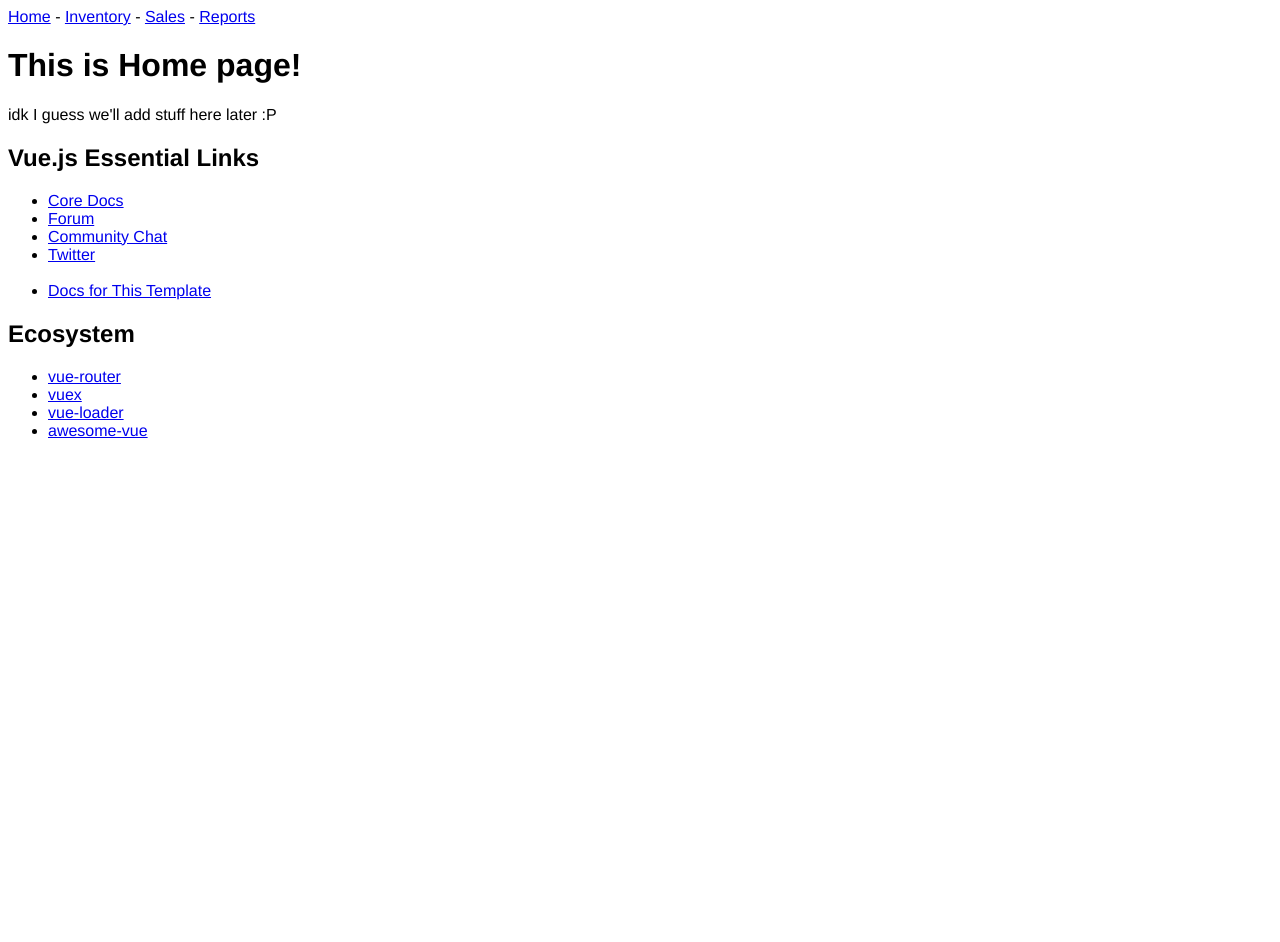
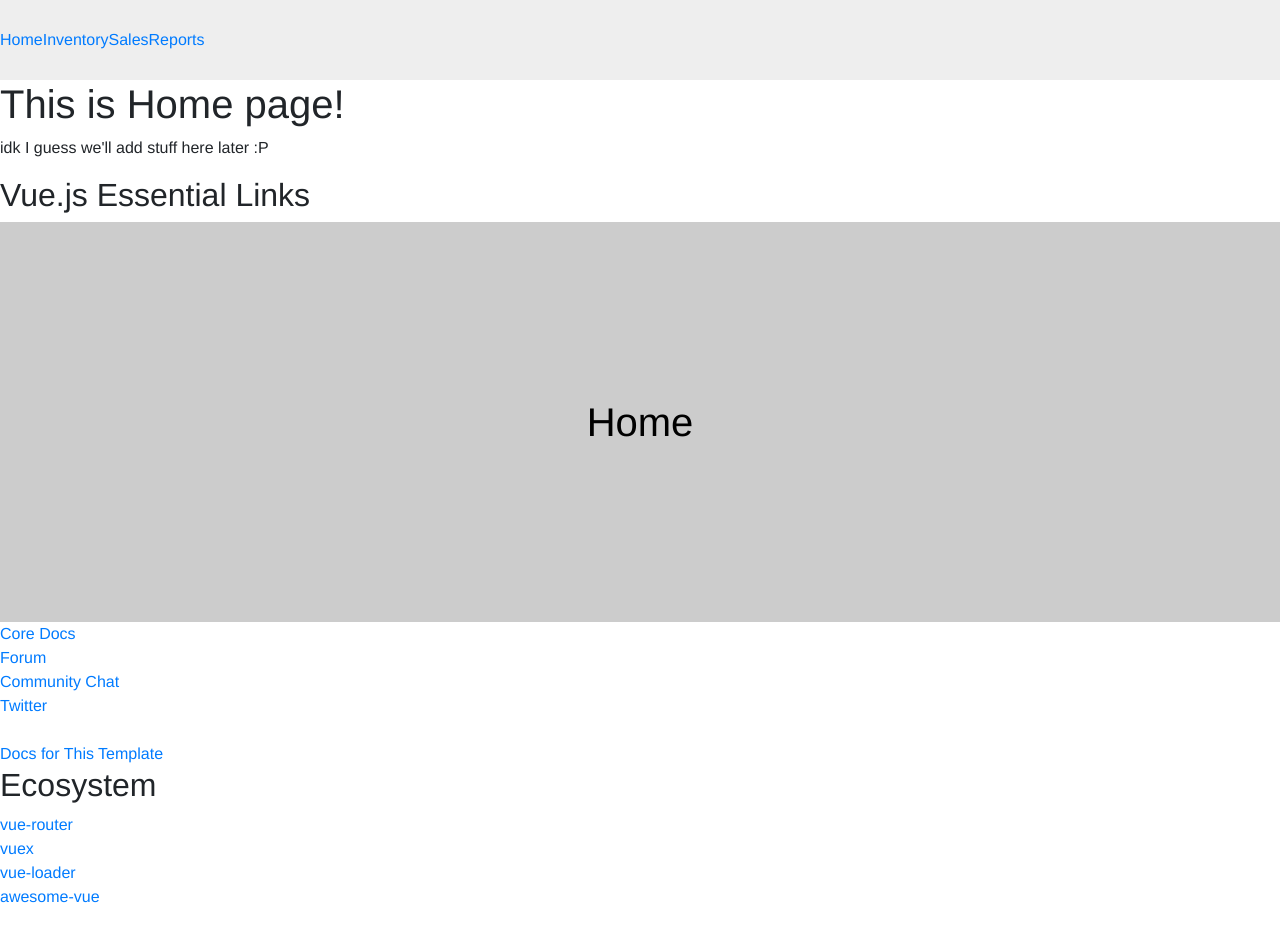
Before and after one commit to denovodavid/dp2, a Vue app: page / in a window 1280 px wide. Shown: the top 942 px of the page. Before the commit the page ends 800 px from the top, so only its background shows below. Built offline with nearby package versions, Linux system fonts and the light colour scheme.

Commit message:
Added Sass
Updated the Sass directories to the project assets so now we can go ahead and add all our styling there.

```diff
--- a/package.json
+++ b/package.json
@@ -32,9 +32,10 @@
     "babel-plugin-transform-vue-jsx": "^3.5.0",
     "babel-preset-env": "^1.3.2",
     "babel-preset-stage-2": "^6.22.0",
+    "bootstrap-vue": "^2.0.0-rc.6",
     "chalk": "^2.0.1",
     "copy-webpack-plugin": "^4.0.1",
-    "css-loader": "^0.28.0",
+    "css-loader": "^0.28.11",
     "eslint": "^4.15.0",
     "eslint-config-standard": "^10.2.1",
     "eslint-friendly-formatter": "^3.0.0",
@@ -51,6 +52,7 @@
     "jest": "^22.0.4",
     "jest-serializer-vue": "^0.3.0",
     "node-notifier": "^5.1.2",
+    "node-sass": "^4.8.3",
     "optimize-css-assets-webpack-plugin": "^3.2.0",
     "ora": "^1.2.0",
     "portfinder": "^1.0.13",
@@ -58,6 +60,7 @@
     "postcss-loader": "^2.0.8",
     "postcss-url": "^7.2.1",
     "rimraf": "^2.6.0",
+    "sass-loader": "^6.0.7",
     "semver": "^5.3.0",
     "shelljs": "^0.7.6",
     "uglifyjs-webpack-plugin": "^1.1.1",
--- a/src/App.vue
+++ b/src/App.vue
@@ -1,14 +1,30 @@
 <template>
   <div id="app">
     <!-- <img src="./assets/logo.png"> -->
-    <router-link to="/">Home</router-link>
-    -
-    <router-link to="/inventory">Inventory</router-link>
-    -
-    <router-link to="/sales">Sales</router-link>
-    -
-    <router-link to="/reports">Reports</router-link>
-
+    <header>
+      <nav>
+        <div class="nav-inner">
+          <div class="row">
+            <div class="col">
+              <ul class="nav-menu">
+                <li>
+                  <router-link to="/">Home</router-link>
+                </li>
+                <li>
+                  <router-link to="/inventory">Inventory</router-link>
+                </li>
+                <li>
+                  <router-link to="/sales">Sales</router-link>
+                </li>
+                <li>
+                  <router-link to="/reports">Reports</router-link>
+                </li>
+              </ul>
+            </div>
+          </div>
+        </div>
+      </nav>
+    </header>
     <router-view/>
   </div>
 </template>
@@ -19,10 +35,17 @@ export default {
 }
 </script>
 
-<style>
+<style lang="scss">
 #app {
   font-family: 'Avenir', Helvetica, Arial, sans-serif;
   -webkit-font-smoothing: antialiased;
   -moz-osx-font-smoothing: grayscale;
 }
+
+/* import package styles */
+@import '../node_modules/bootstrap/dist/css/bootstrap.css';
+@import '../node_modules/bootstrap-vue/dist/bootstrap-vue.css';
+
+/* The site.scss file contains the imports for all the invdividual sass files */
+@import 'assets/sass/site.scss';
 </style>
--- /dev/null
+++ b/src/assets/sass/_base.scss
@@ -0,0 +1,14 @@
+// place basic style overrides here to html elements
+// one I like to do for example is removing the default bullet styling of <ul> elements
+
+ul
+{
+	list-style: none;
+	margin: 0px;
+	padding: 0px;
+}
+
+body
+{
+	height: 4000px;
+}
--- /dev/null
+++ b/src/assets/sass/components/_banner.scss
@@ -0,0 +1,28 @@
+/* Template:
+	<div class="banner">
+      <div class="inner">
+        <div class="banner-title">
+          <span>Banner Title</span>
+        </div>
+      </div>
+    </div>
+*/
+
+.banner
+{
+	display: flex;
+	align-items: center;
+	justify-content: center;
+	height: $banner-height;
+	background: $grey-c;
+
+	>.inner
+	{
+		.banner-title
+		{
+			font-family: 'Helvetica';
+			font-size: 40px;
+			color: $black;
+		}
+	}
+}
--- /dev/null
+++ b/src/assets/sass/components/_header.scss
@@ -0,0 +1,28 @@
+header
+{
+	position: relative;
+	height: $header-height;
+
+	nav
+	{
+		display: flex;
+		align-items: center;
+		width: 100%;
+		height: $header-height;
+		position: fixed;
+		background: $grey-e;
+
+		>.nav-inner
+		{
+			width: 100%;
+
+			.nav-menu
+			{
+				li
+				{
+					display: inline-block;
+				}
+			}
+		}
+	}
+}
--- /dev/null
+++ b/src/assets/sass/globals/_colors.scss
@@ -0,0 +1,17 @@
+$white: #fff;
+$black: #000;
+
+// generic greys
+$grey-e: #eee;
+$grey-d: #ddd;
+$grey-c: #ccc;
+$grey-b: #bbb;
+$grey-a: #aaa;
+$grey-9: #999;
+$grey-8: #888;
+$grey-7: #777;
+$grey-6: #666;
+$grey-5: #555;
+$grey-4: #444;
+$grey-3: #333;
+$grey-2: #222;
--- /dev/null
+++ b/src/assets/sass/globals/_variables.scss
@@ -0,0 +1,2 @@
+$header-height: 80px;
+$banner-height: 400px;
--- /dev/null
+++ b/src/assets/sass/site.scss
@@ -0,0 +1,10 @@
+// import base
+@import '_base.scss';
+
+// import globals
+@import 'globals/_colors.scss';
+@import 'globals/_variables.scss';
+
+// import components
+@import 'components/_banner.scss';
+@import 'components/_header.scss';
--- a/src/components/Home.vue
+++ b/src/components/Home.vue
@@ -3,6 +3,15 @@
     <h1>{{ msg }}</h1>
     <p>idk I guess we'll add stuff here later :P</p>
     <h2>Vue.js Essential Links</h2>
+
+    <div class="banner">
+      <div class="inner">
+        <div class="banner-title">
+          <span>Home</span>
+        </div>
+      </div>
+    </div>
+
     <ul>
       <li>
         <a
--- a/src/router/index.js
+++ b/src/router/index.js
@@ -1,11 +1,13 @@
 import Vue from 'vue'
+import BootstrapVue from 'bootstrap-vue'
 import Router from 'vue-router'
 import Home from '@/components/Home'
 import Inventory from '@/components/Inventory'
 import Sales from '@/components/Sales'
 import Reports from '@/components/Reports'
 
-Vue.use(Router)
+Vue.use(BootstrapVue);
+Vue.use(Router);
 
 export default new Router({
   routes: [
```
Also changed, not shown: 2 other files (tests, documents, lock files or other folders).
